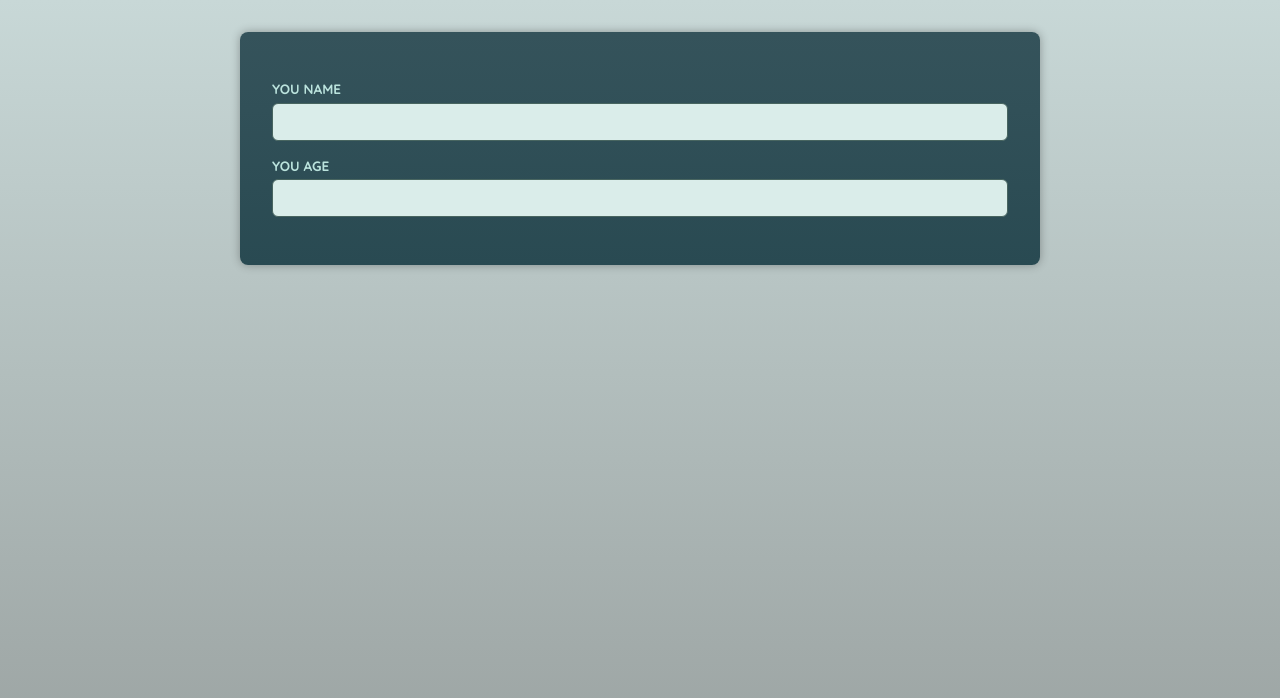
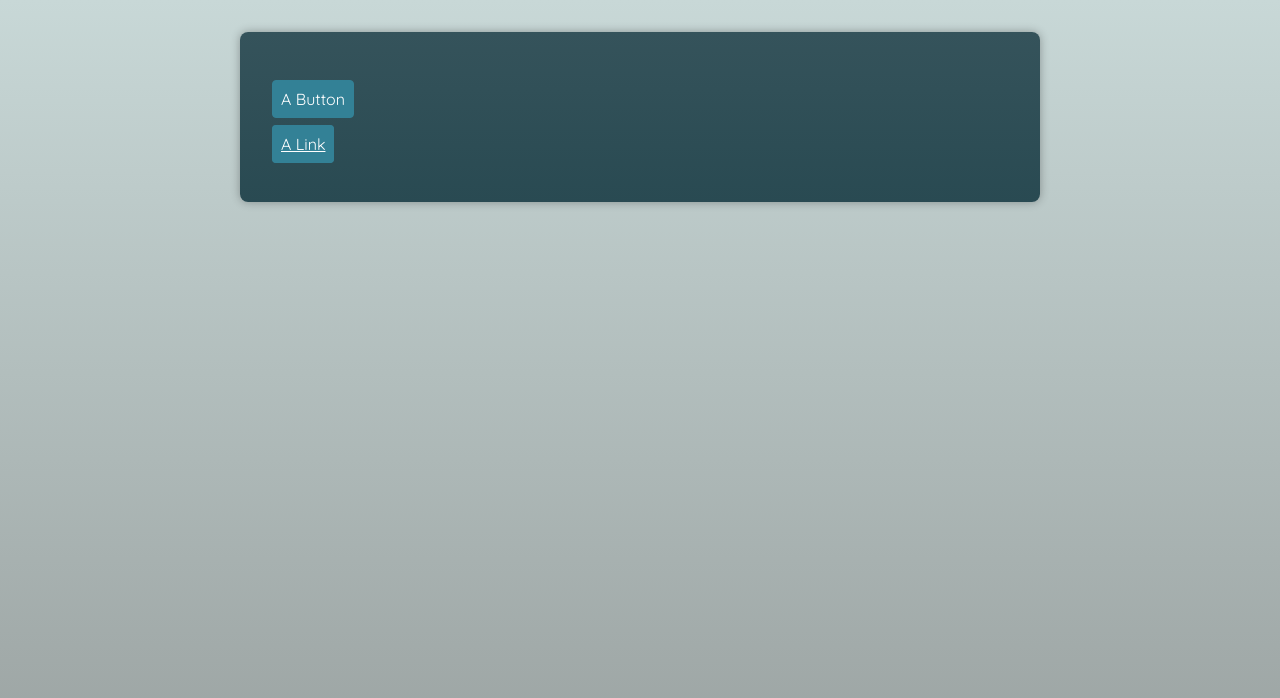
Before and after one commit to OlegZinch/react-ts-advanced, a React (Vite) app: page / in a window 1280 px wide. Shown: the top 698 px of the page. Built offline with nearby package versions, Linux system fonts and the light colour scheme; a web font is replaced by a local one.

Commit message:
Building a Wrapper Component That Renders Different Elements

```diff
--- a/src/App.tsx
+++ b/src/App.tsx
@@ -1,10 +1,18 @@
-import Input from './components/Input.tsx'
+// import Input from './components/Input.tsx'
+
+import Button from './components/Button.tsx'
 
 function App() {
   return (
     <main>
-      <Input id='name' label='You name' type='text' />
-      <Input id='age' label='You age' type='number' />
+      <p>
+        <Button el='button'>A Button</Button>
+      </p>
+      <p>
+        <Button el='anchor' href='https://google.com'>
+          A Link
+        </Button>
+      </p>
     </main>
   )
 }
--- /dev/null
+++ b/src/components/Button.tsx
@@ -0,0 +1,19 @@
+import type { ComponentPropsWithoutRef } from 'react'
+
+type ByttonProps = {
+  el: 'button'
+} & ComponentPropsWithoutRef<'button'>
+
+type AnchorProps = {
+  el: 'anchor'
+} & ComponentPropsWithoutRef<'a'>
+
+function Button(props: ByttonProps | AnchorProps) {
+  if (props.el === 'anchor') {
+    return <a className='button' {...props}></a>
+  }
+
+  return <button className='button' {...props}></button>
+}
+
+export default Button
```
